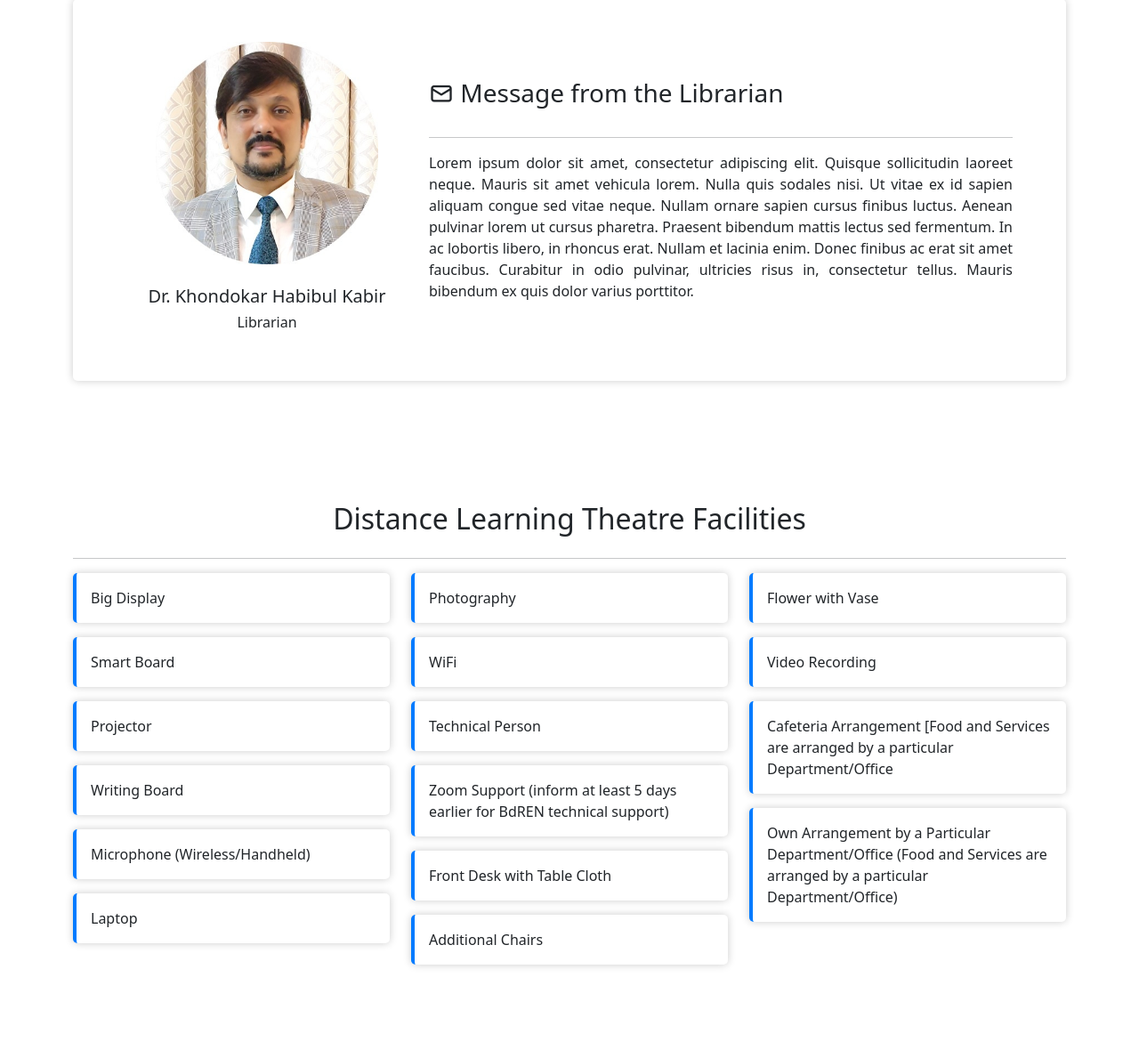
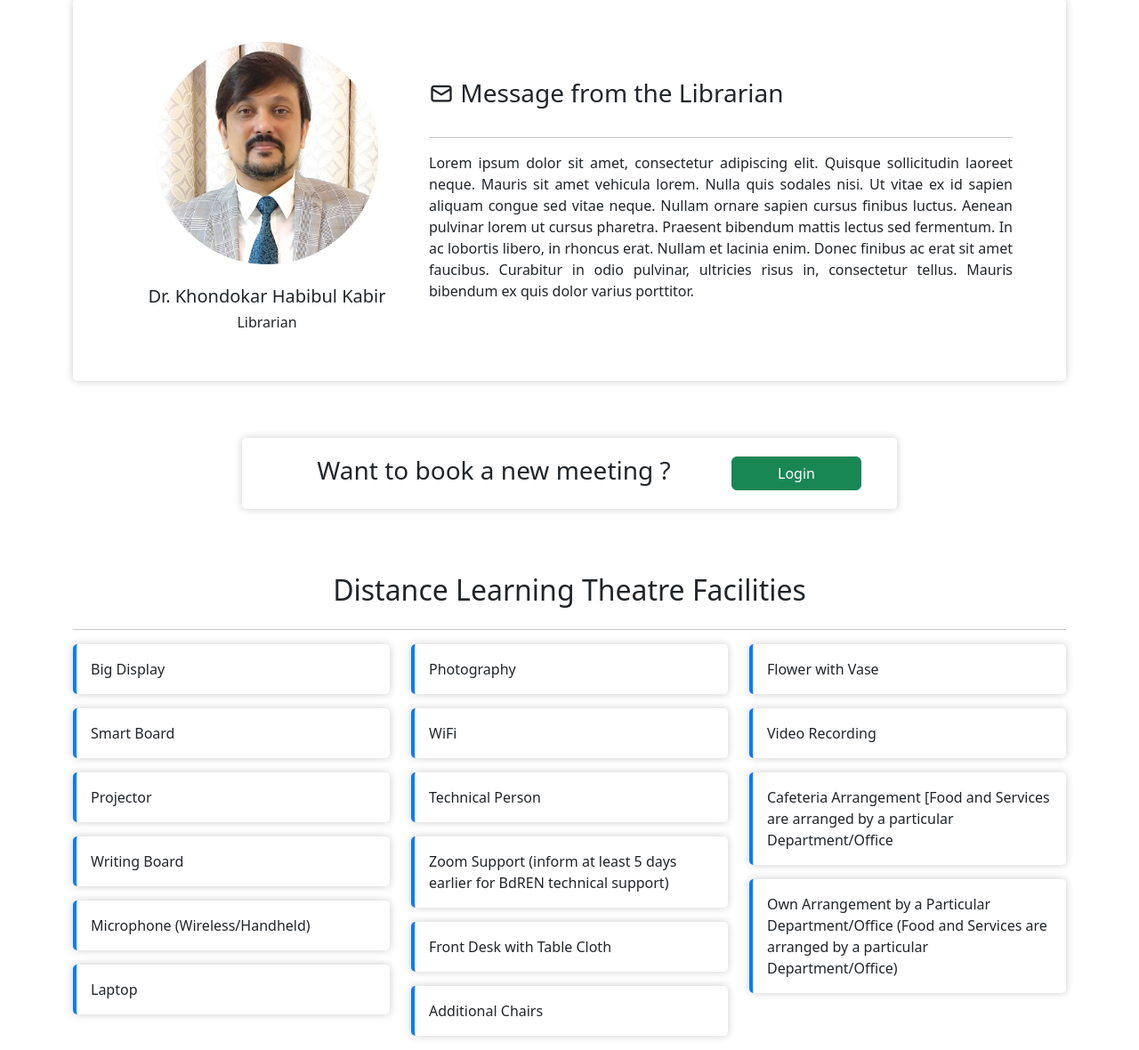
Before and after one commit to hasin023/DLT_BookingForm, a PHP site: page / in a window 1280 px wide. Shown: the part 237-1417 px from the top of the page at 89% size. Before the commit the page ends 1324 px from the top, so only its background shows below. Run offline with PHP 8.4, Linux system fonts and the light colour scheme.

Commit message:
Home Finalized html

```diff
--- a/index.html
+++ b/index.html
@@ -60,7 +60,27 @@
             </div>
         </div>
     </div>
-    <br><br><br>
+    <br><br>
+    <div class="container">
+        <div class="row">
+            <div class="col-md-8 offset-md-2">
+                <div class="login-card">
+                    <div class="container">
+                        <div class="row sh-login">
+                            <div class="col-md-9 d-flex justify-content-center align-items-center">
+                                <h3>Want to book a new meeting ?</h3>
+                            </div>
+                            <div class="col-md-3 d-flex justify-content-center align-items-center">
+                                <a href="login/" class="btn btn-success" style="width: 100%;">Login</a>
+                            </div>
+                        </div>
+                    </div>
+                </div>
+            </div>
+        </div>
+
+    </div>
+    <br>
     <div class="container mt-5 mb-2">
         <div class="row">
             <div class="col-12 text-center">
--- a/style.css
+++ b/style.css
@@ -7,13 +7,31 @@
     min-height: 10vh;
     transition: all 0.2s ease 0s;
 }
+.login-card{
+    background: #fff;
+    border-radius: 5px;
+    padding: 1rem;
+    box-shadow: 0 0 10px rgba(0,0,0,0.2);
+    /* margin-bottom: 1rem; */
+    min-height: 10vh;
+    transition: all 0.2s ease 0s;
+
+    display: flex;
+    justify-content: center;
+    align-items: center;
+}
+
+.sh-login{
+    margin: 0;
+    padding: 0;
+}
 
 .home-card p{
     margin: 0;
 }
 
 .home-card:hover{
-    border-bottom: 15px solid #005c00;
+    border-left: 15px solid #005c00;
     /* transform: scale(1.1); */
     transition: all 0.2s ease 0s;
 }
```
